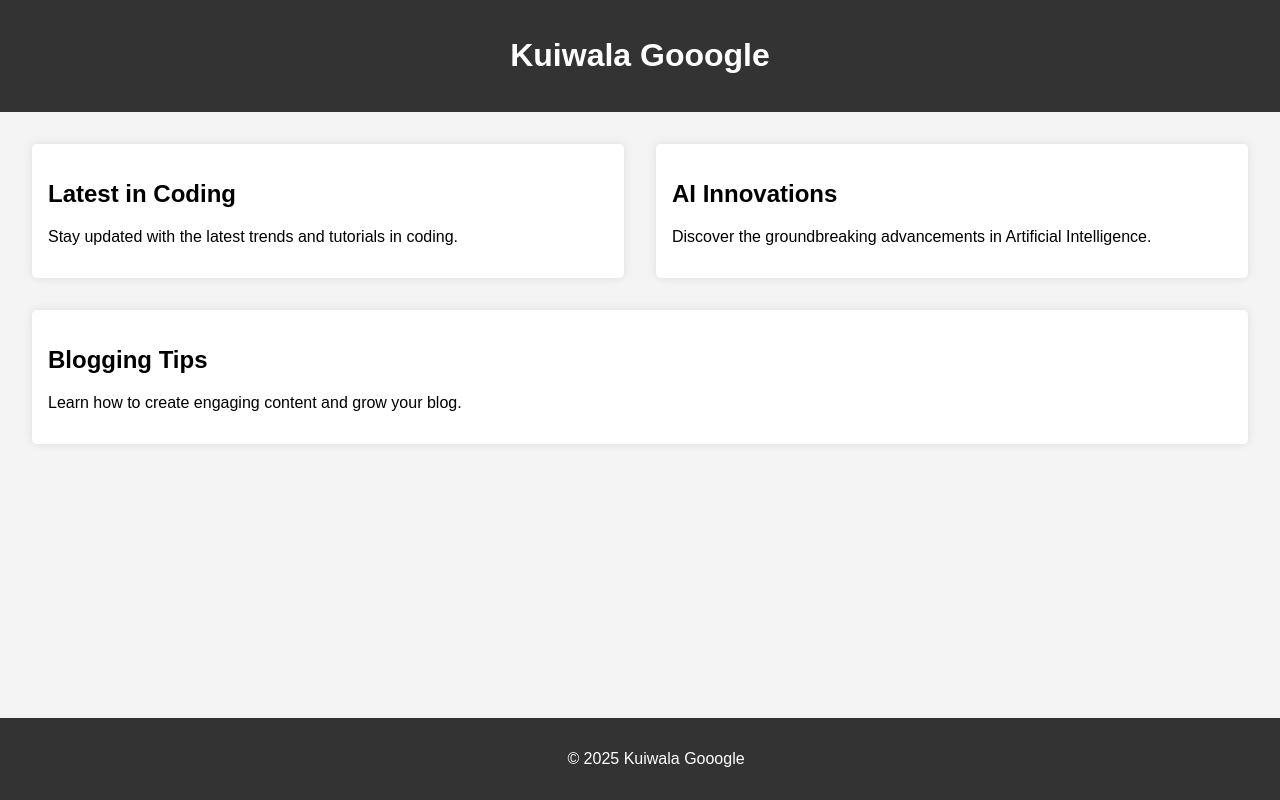
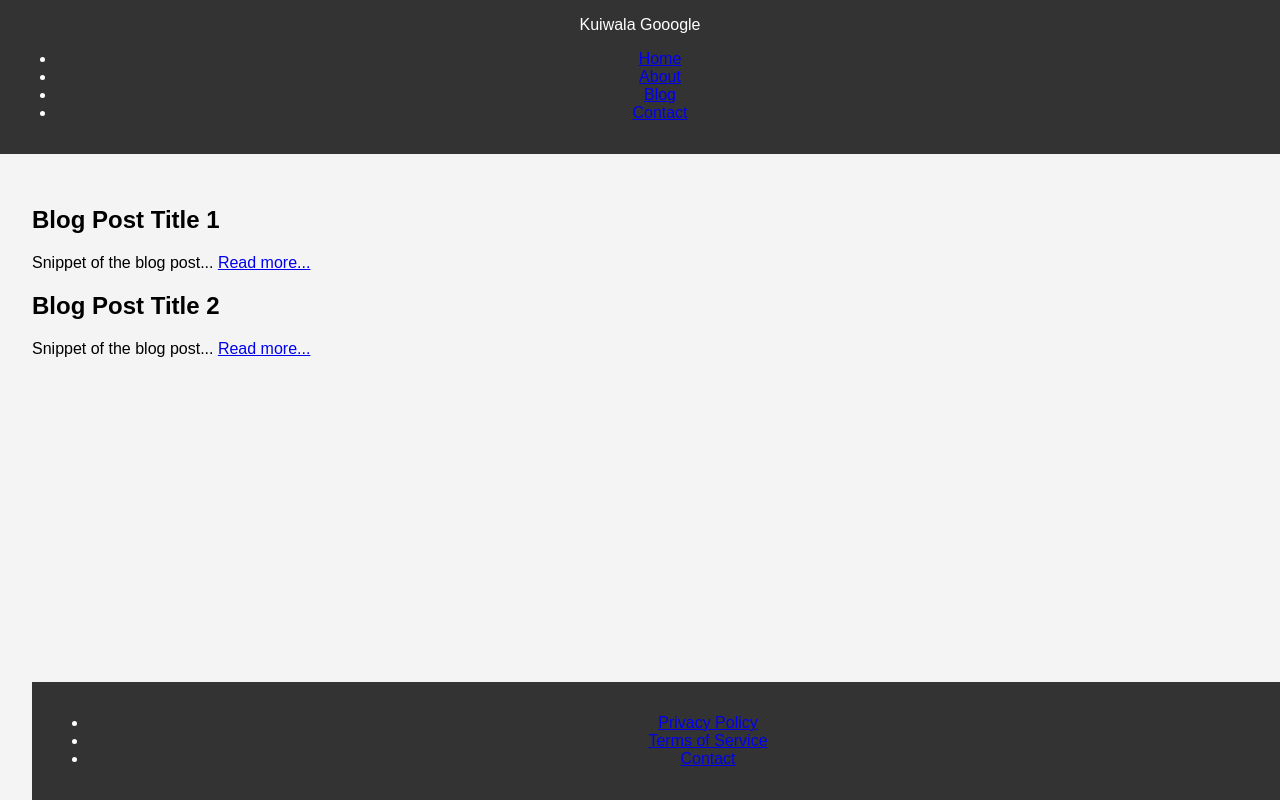
Before and after one commit to rg-kuiwala/Kuiwala-Gooogle, a plain HTML site: page index.html in a window 1280 px wide. Drawn offline with Linux system fonts and the light colour scheme; a script that the page names is missing.

Commit message:
Update index.html

```diff
--- a/index.html
+++ b/index.html
@@ -9,27 +9,44 @@
    </head>
    <body>
        <header>
-           <h1>Kuiwala Gooogle</h1>
-       </header>
+       <div class="scrolling-text">Kuiwala Gooogle</div>
+       <nav>
+           <ul>
+               <li><a href="#">Home</a></li>
+               <li><a href="#">About</a></li>
+               <li><a href="#">Blog</a></li>
+               <li><a href="#">Contact</a></li>
+           </ul>
+       </nav>
+   </header>
        <main>
-           <section class="news">
-               <article>
-                   <h2>Latest in Coding</h2>
-                   <p>Stay updated with the latest trends and tutorials in coding.</p>
-               </article>
-               <article>
-                   <h2>AI Innovations</h2>
-                   <p>Discover the groundbreaking advancements in Artificial Intelligence.</p>
-               </article>
-               <article>
-                   <h2>Blogging Tips</h2>
-                   <p>Learn how to create engaging content and grow your blog.</p>
-               </article>
-           </section>
-       </main>
+       <div class="column">
+           <!-- Blog Post 1 -->
+           <div class="blog-post">
+               <h2>Blog Post Title 1</h2>
+               <p>Snippet of the blog post... <a href="#">Read more...</a></p>
+           </div>
+           <!-- Blog Post 2 -->
+           <div class="blog-post">
+               <h2>Blog Post Title 2</h2>
+               <p>Snippet of the blog post... <a href="#">Read more...</a></p>
+           </div>
+       </div>
+       <div class="column">
+           <!-- Additional columns or content here -->
+       </div>
+       <div class="column">
+           <!-- Additional columns or content here -->
+       </div>
        <footer>
-           <p>&copy; 2025 Kuiwala Gooogle</p>
-       </footer>
+       <nav>
+           <ul>
+               <li><a href="#">Privacy Policy</a></li>
+               <li><a href="#">Terms of Service</a></li>
+               <li><a href="#">Contact</a></li>
+           </ul>
+       </nav>
+   </footer>
        <script src="js/scripts.js"></script>
    </body>
    </html>
```
